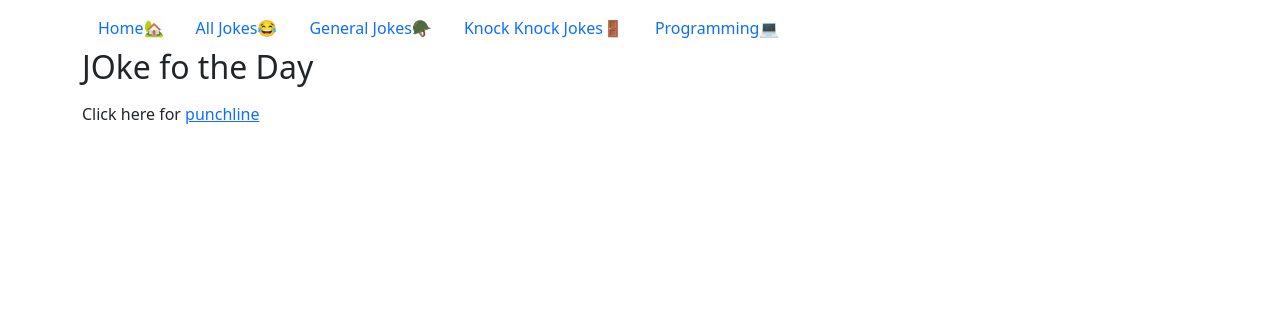
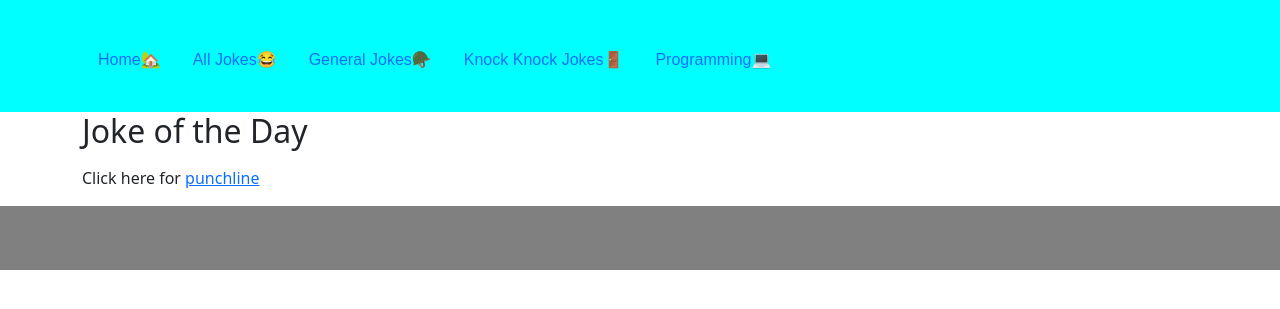
Before and after one commit to jrdurrcodes/jokes_api, a Node server app: template views/pages/home.ejs in a window 1280 px wide. Shown: the top 309 px of the page. Run offline with Node 20, Linux system fonts and the light colour scheme; the template is opened without the code that fills it, so the values that code supplies are empty.

Commit message:
style css

```diff
--- a/public/css/style.css
+++ b/public/css/style.css
@@ -1,3 +1,16 @@
-* { box-sizing: border-box;
+* { box-sizing: border-box;}
 
+.header {
+    background-color: aqua;
+    padding: 32px 0;
+    font-family:sans-serif;
 }
+
+.footer {
+    padding: 32px 0;
+    background-color: grey;
+}
+
+.jokeSingle {
+    background-color: aliceblue;
+}
--- a/views/pages/home.ejs
+++ b/views/pages/home.ejs
@@ -2,7 +2,8 @@
 
     <main class="main" id="main">
         <div class="container">
-            <h2 class="main-heading">JOke fo the Day</h2>
+            <h2 class="main-heading">Joke of
+                the Day</h2>
             <p class="joke-of-the-day"><%= joke.setup %></p>
             <p class="home-punchline">Click here for
                 <a href="/jokes/%= joke.id %>"
```
